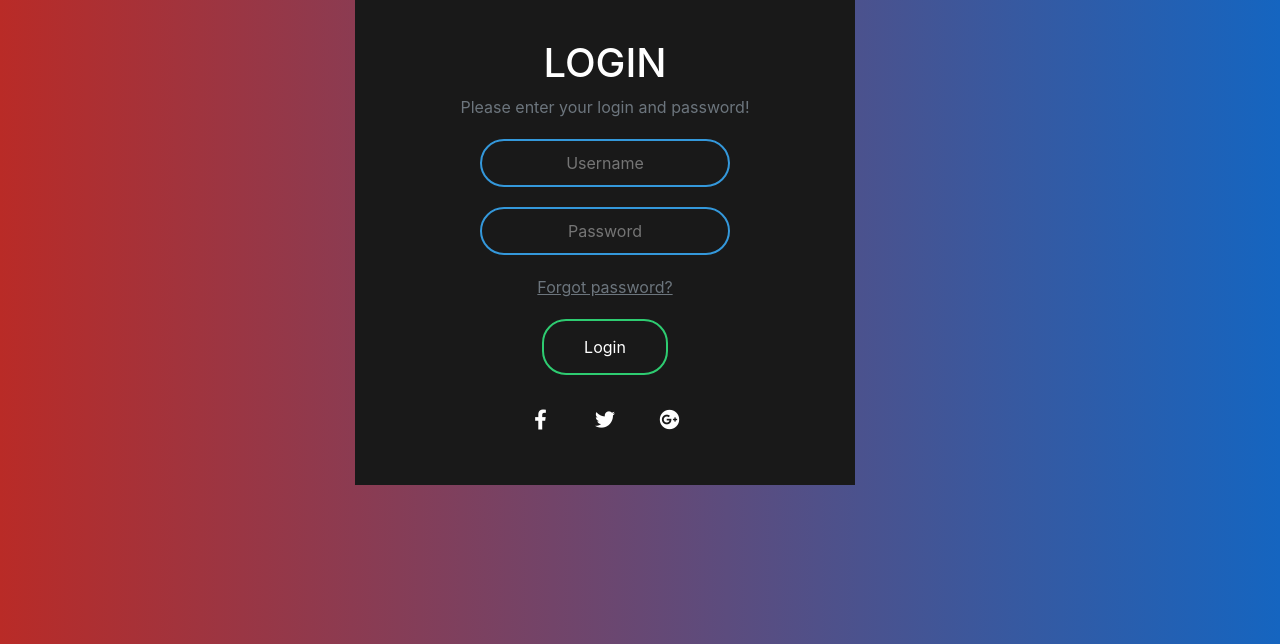
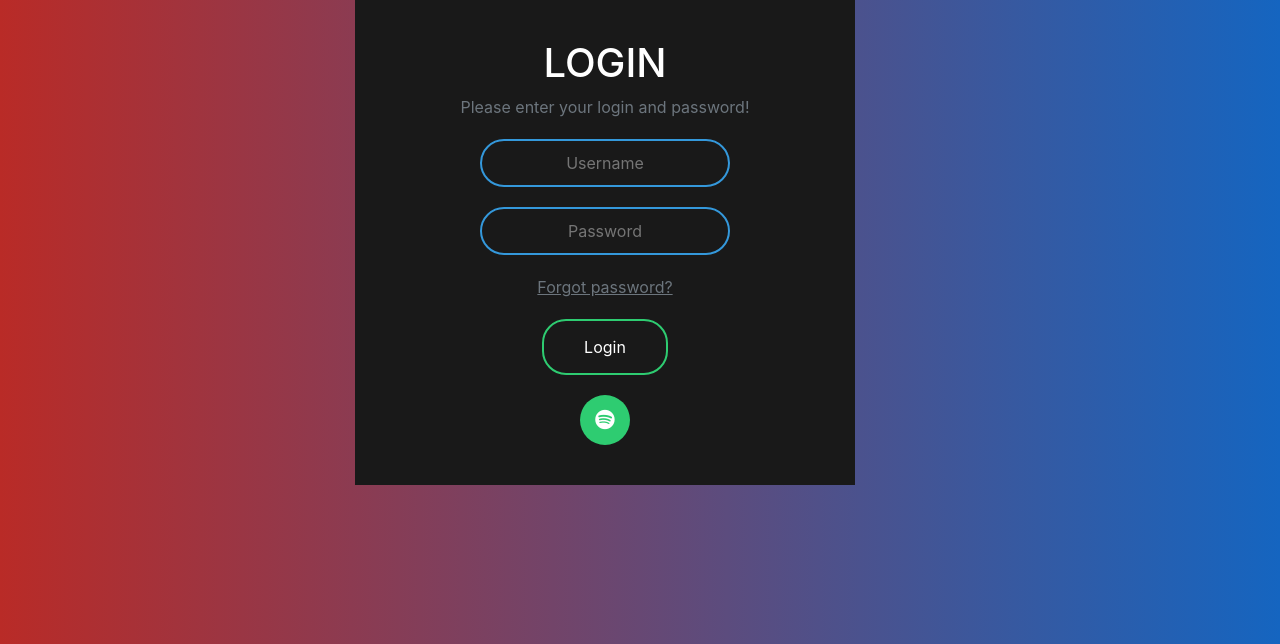
Before and after one commit to Rakuzan07/ProgettoAnalisiSocialNetwork, a Django app: page /login/ in a window 1280 px wide. Shown: the part 102-746 px from the top of the page. Run offline with Django 3.2, Linux system fonts and the light colour scheme; some libraries are stand-ins or nearby versions.

Commit message:
fixed login bugs

```diff
--- a/static/js/login.js
+++ b/static/js/login.js
@@ -2,7 +2,6 @@ function spotifyLogin() {
     const authEndpoint = 'https://accounts.spotify.com/authorize';
     const clientId = '7dfcff2789584927a64d6685f9f0d614';
     const redirectUri = encodeURIComponent('http://localhost:8000/home');
-    console.log(redirectUri);
     const scopes = ['user-read-recently-played'];
 
     window.location = `${authEndpoint}?client_id=${clientId}&response_type=code&redirect_uri=${redirectUri}&scope=${scopes.join('%20')}&show_dialog=true`;
--- a/templates/login.html
+++ b/templates/login.html
@@ -18,9 +18,7 @@
                         <p class="text-muted"> Please enter your login and password!</p> <input type="text" name="username" placeholder="Username"> <input type="password" name="password" placeholder="Password"> <a class="forgot text-muted" href="#">Forgot password?</a> <input type="submit" name="" value="Login" href="#">
                         <div class="col-md-12">
                             <ul class="social-network social-circle">
-                                <li><a href="#" class="icoFacebook" title="Facebook"><i class="fab fa-facebook-f"></i></a></li>
-                                <li><a href="#" class="icoTwitter" title="Twitter"><i class="fab fa-twitter"></i></a></li>
-                                <li><a href="#" class="icoGoogle" title="Google +"><i class="fab fa-google-plus"></i></a></li>
+                                <li onclick="spotifyLogin()"><a href="#" class="icoSpotify" style="background-color: #2ecc71" title="Spotify"><i class="fab fa-spotify"></i></a></li>
                             </ul>
                         </div>
                     </form>
```
